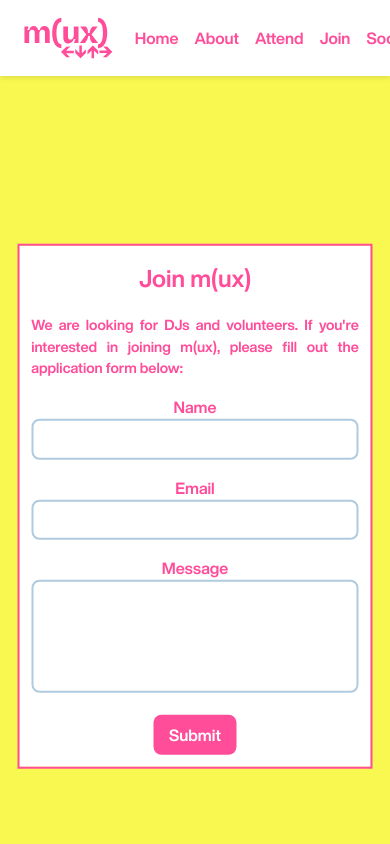
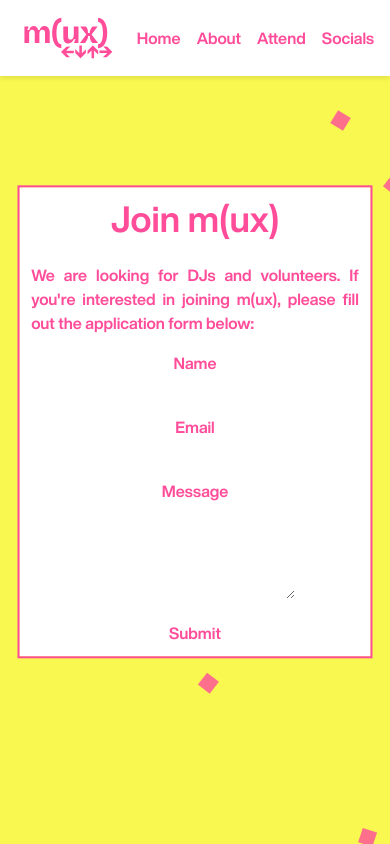
Before and after one commit to merenotilde/mux, a Flask app: page /apply in a window 390 px wide. Run offline with Flask 2, Linux system fonts and the light colour scheme.

Commit message:
Mobile responsive design added.

```diff
--- a/static/css/style.css
+++ b/static/css/style.css
@@ -138,61 +125,36 @@ footer {
 .animated-pixels-background div:nth-child(4) { top: 70%; left: 40%; animation-delay: 3s; }
 .animated-pixels-background div:nth-child(5) { top: 85%; left: 15%; animation-delay: 4s; }
 
-/* Input Field Styling */
-.input-field {
-    width: 100%;
-    border: 2px solid #b0cbdf;
-    border-radius: 8px;
-    padding: 0.5rem 0.75rem;
-    font-size: 1rem;
-    color: #9fedc9;
-    outline: none;
-    transition: border-color 0.3s ease, box-shadow 0.3s ease;
-    resize: none;
+.overlay-arrows {
+    position: absolute;
+    top: calc(50% + 450px);
+    left: calc(50% + 330px);
+    transform: translate(-50%, -150%);
+    z-index: 1;
 }
 
-.input-field:focus {
-    border-color: #ff4d9a;
-    box-shadow: 0 0 5px rgba(255, 77, 154, 0.5);
-}
-
-.submit-button {
-    background-color: #ff4d9a;
-    color: #ffffff;
-    padding: 0.6rem 1rem;
-    border-radius: 8px;
-    font-weight: bold;
-    transition: background-color 0.3s ease, color 0.3s ease;
-    cursor: pointer;
-}
-
-.submit-button:hover {
-    background-color: #b0cbdf;
-    color: #ffffff;
-}
-
-.overlay-arrows {
-    position: absolute;
-    top: calc(50% + 450px); /* Adjust to match nav position */
-    left: calc(50% + 330px);
-    transform: translate(-50%, -150%);
-    z-index: 1; /* Place it above the SVG */
-}
-/* Default State - Mobile Navigation Hidden */
 .mobile-nav {
     display: none;
 }
 
+.poster {
+    max-width: 90vw;
+    width: auto;
+    height: 850px;
+    display: block;
+    margin: 0 auto;
 
-
-@media (max-width: 815px), (max-height: 900px) {
+}
+ /* Mobile View */
+@media (max-width: 815px), (max-height: 850px) {
     .responsive-logo,
-    .overlay-arrows,
-    .animated-pixels-background div {
-        display: none; /* Hide elements on mobile for a cleaner layout */
+    .vertical-links,
+    .overlay-arrows
+      {
+        display: none;
     }
 
-        /* Custom Scrollbar Styling */
+    /* Custom Scrollbar Styling */
     /* Firefox */
     * {
         scrollbar-width: thin; /* Thin scrollbar */
@@ -201,28 +163,28 @@ footer {
 
     /* Chrome, Edge, Safari */
     ::-webkit-scrollbar {
-        width: 8px; /* Adjust width as needed */
+        width: 8px;
         height: 8px;
     }
 
     ::-webkit-scrollbar-track {
-        background: #ffffff; /* Track color */
-        border-radius: 10px; /* Rounded corners for the track */
+        background: #ffffff;
+        border-radius: 10px;
     }
 
     ::-webkit-scrollbar-thumb {
-        background-color: #ff4d9a; /* Thumb color */
-        border-radius: 10px; /* Rounded corners for the thumb */
-        border: 2px solid #ffffff; /* Space around the thumb */
+        background-color: #ff4d9a;
+        border-radius: 10px;
+        border: 2px solid #ffffff;
     }
 
     ::-webkit-scrollbar-thumb:hover {
-        background-color: #9fedc9; /* Thumb color on hover */
+        background-color: #9fedc9;
     }
 
 
     .mobile-nav {
-        display: flex; /* Flex to align logo and links */
+        display: flex;
         align-items: center;
         justify-content: space-between;
         position: fixed;
@@ -282,50 +240,7 @@ footer {
         width: 90vw;
         max-height: 70vh;
         overflow-y: auto;
-        margin: 10vh auto 0;
+        margin: 0vh auto 0;
     }
 
-    /* Compact text and inputs within form */
-    .form-overlay h1,
-    .poster h1 {
-        font-size: 1.5rem;
-        margin-bottom: 1rem;
-    }
-
-    .form-overlay p,
-    .poster p {
-        font-size: 0.9rem;
-        margin-bottom: 1rem;
-    }
-
-    .input-field {
-        padding: 0.4rem;
-        font-size: 1rem;
-    }
-
-    .submit-button {
-        padding: 0.5rem 1rem;
-        font-size: 1rem;
-    }
 }
-
-
-.poster {
-    max-width: 90vw;
-    width: auto;
-    height: 850px;
-    display: block;
-    margin: 0 auto;
-
-}
-
-.flash-message {
-    position: absolute;
-    top: calc(50% + 350px); /* Adjust to match nav position */
-    left: calc(50%);
-    transform: translate(-50%, -150%);
-    z-index: 1; /* Place it above the SVG */
-    color:#ff4d9a;
-    font-weight: bold;
-    text-align: center;
-}
--- a/templates/base.html
+++ b/templates/base.html
@@ -4,47 +4,36 @@
         <meta charset="UTF-8">
         <meta name="viewport" content="width=device-width, initial-scale=1.0">
         <title>{% block title %}m(ux){% endblock %}</title>
-    <link href="https://cdn.jsdelivr.net/npm/tailwindcss@2.2.19/dist/tailwind.min.css" defer rel="stylesheet">
+        <link rel="icon" href="{{ url_for('static', filename='assets/favicon.ico') }}" type="image/x-icon">
+        <link href="https://cdn.jsdelivr.net/npm/tailwindcss@2.2.19/dist/tailwind.min.css" rel="stylesheet">
         <link rel="stylesheet" href="{{ url_for('static', filename='css/style.css') }}">
     </head>
 <body>
-
 <div class="animated-pixels-background"></div>
 
-    <!-- Main Content -->
     <main class="container mx-auto flex-1 py-12 px-6" content>
         {% block content %}{% endblock %}
     </main>
+
 <div class="vertical-links">
     <ul>
         <li><a href="{{ url_for('home') }}">Home</a></li>
         <li><a href="{{ url_for('about') }}">About</a></li>
         <li><a href="https://ra.co/events/2023782"  target="_blank">Attend</a>
-        <li><a href="{{ url_for('apply') }}">Join</a></li>
-        <li><a href="https://www.instagram.com/mux_flow/"  target="_blank">Socials</a></li>
+        <li><a href="https://www.instagram.com/muxflow/"  target="_blank">Socials</a></li>
     </ul>
 </div>
+
 <div class="mobile-nav">
     <img src="{{ url_for('static', filename='assets/Logo.svg') }}" alt="Logo" class="mobile-logo">
     <ul>
         <li><a href="{{ url_for('home') }}">Home</a></li>
         <li><a href="{{ url_for('about') }}">About</a></li>
         <li><a href="https://ra.co/events/2023782" target="_blank">Attend</a></li>
-        <li><a href="{{ url_for('apply') }}">Join</a></li>
-        <li><a href="https://www.instagram.com/mux_flow/" target="_blank">Socials</a></li>
+        <li><a href="https://www.instagram.com/muxflow/" target="_blank">Socials</a></li>
     </ul>
 </div>
-
-    <footer>
-        <div class="container mx-auto text-center">
-            <p class="text-[#b0cbdf]">&copy; Allow your soul to flow in any direction.</p>
-        </div>
-    </footer>
-
-
-
-    <script src="{{ url_for('static', filename='js/main.js') }}"></script>
-
+<script src="{{ url_for('static', filename='js/main.js') }}" defer></script>
 </body>
 
 </html>
```
Also changed, not shown: other parts of static/css/style.css (+18 -35 lines), static/assets/favicon.ico (added). Lines whose indentation alone changed are shown as unchanged.
